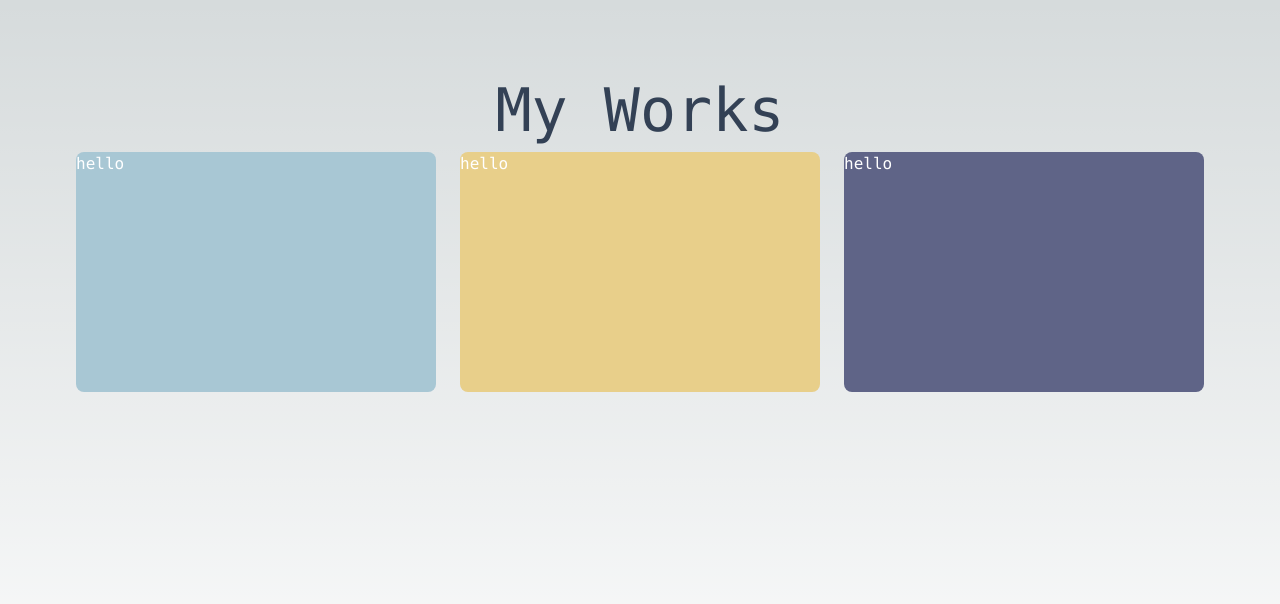
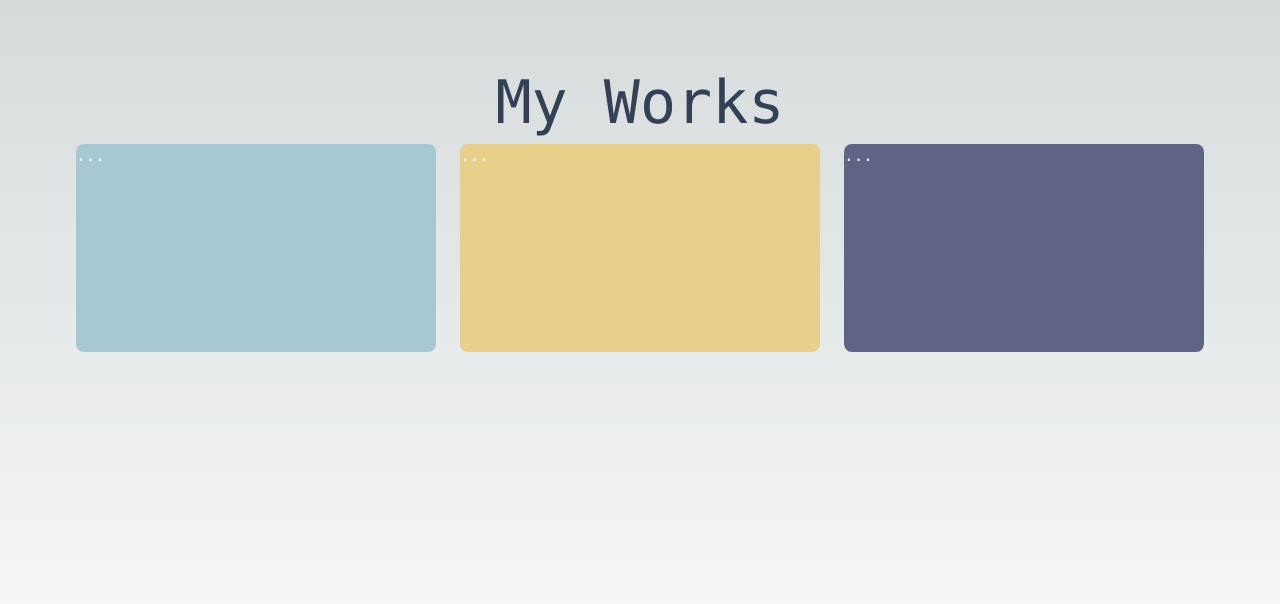
Before and after one commit to cyantr09/portfolio, a Next.js app: page /works in a window 1280 px wide. Shown: the top 604 px of the page. Built offline with nearby package versions, Linux system fonts and the light colour scheme.

Commit message:
6-24 commit

```diff
--- a/src/pages/components/WorkCard.tsx
+++ b/src/pages/components/WorkCard.tsx
@@ -3,7 +3,7 @@ import { motion } from "framer-motion";
 export default function Card(props: CardProps) {
   return (
     <motion.div
-      className=" w-[80vw] lg:w-[40vw] h-[30vh] dark:text-slate-700 text-white rounded-lg m-3"
+      className=" w-[60vw] lg:w-[40vw] h-[26vh] dark:text-slate-700 text-white rounded-lg m-3"
       initial={{
         opacity: 0,
         scale: 0.8,
@@ -12,6 +12,8 @@ export default function Card(props: CardProps) {
         opacity: 1,
         scale: 1,
       }}
+      whileHover={{ scale: 1.1 }}
+      transition={{ type: "string" }}
       style={{ background: props.color }}
     >
       <span>{props.title}</span>
--- a/src/pages/works.tsx
+++ b/src/pages/works.tsx
@@ -4,7 +4,7 @@ import Card from "./components/WorkCard";
 export default function Works() {
   return (
     <main className="h-screen flex justify-center font-mono">
-      <div className="mt-[10vh] w-[90vw] h-[80vh]">
+      <div className="mt-[9vh] w-[90vw] h-[90vh] overflow-auto">
         <h1 className="text-6xl text-center">My Works</h1>
         <motion.div
           className=" flex justify-center items-center flex-col lg:flex-row"
@@ -18,9 +18,9 @@ export default function Works() {
             },
           }}
         >
-          <Card title="hello" color="#A8C7D4" />
-          <Card title="hello" color="#E8CF8A" />
-          <Card title="hello" color="#5F6487" />
+          <Card title="..." color="#A8C7D4" />
+          <Card title="..." color="#E8CF8A" />
+          <Card title="..." color="#5F6487" />
         </motion.div>
       </div>
     </main>
--- a/src/styles/globals.css
+++ b/src/styles/globals.css
@@ -20,6 +20,7 @@ html {
   margin: 0;
   padding: 0;
   box-sizing: border-box;
+  background-attachment: fixed;
 }
 body {
   user-select: none;
@@ -30,6 +31,4 @@ body {
       rgb(var(--background-end-rgb))
     )
     rgb(var(--background-start-rgb));
-
-
 }
```
